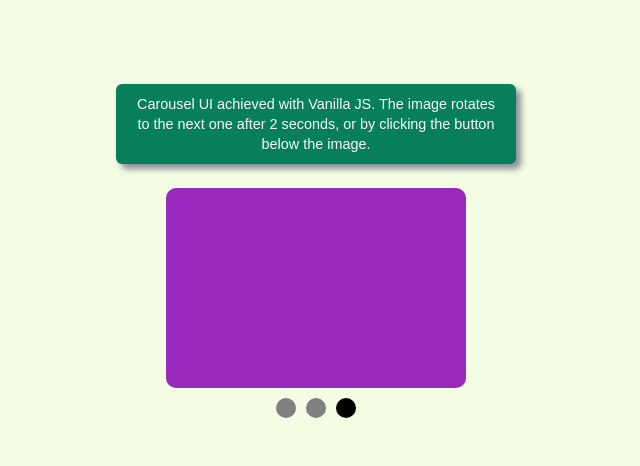
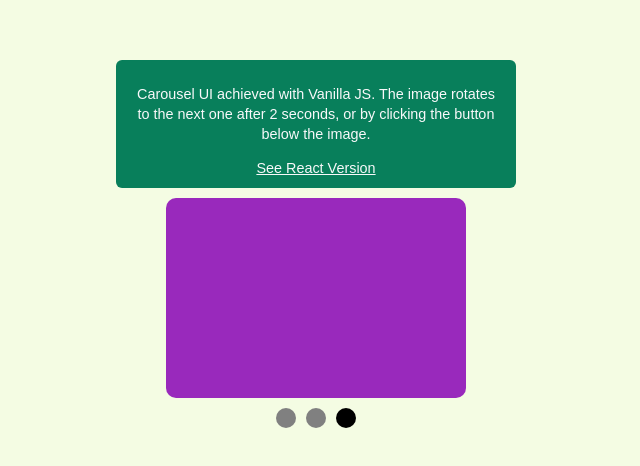
Before and after one commit to YutaMoriJP/carousel-vanilla, a website built with Parcel: page src/index.html in a window 1280 px wide. Shown: the part 164-630 px from the top of the page, without its empty margins (332-972 px from the left). Built offline with nearby package versions, Linux system fonts and the light colour scheme.

Commit message:
added react link

```diff
--- a/src/Header.js
+++ b/src/Header.js
@@ -1,11 +1,19 @@
 import Container from "./Container";
 import Text from "./Text";
 import append from "./append";
+import Link from "./Link";
 
 const Header = txt => {
   const Wrapper = Container("div", { class: "headWrapper" });
   const text = Text(txt, "p");
+  const link = Link({
+    href: "https://react-carousel-ui.netlify.app/",
+    target: "_blank",
+    rel: "noreferrer",
+  });
   append(Wrapper, text);
+  append(Wrapper, link);
+
   return Wrapper;
 };
 
--- /dev/null
+++ b/src/Link.js
@@ -0,0 +1,11 @@
+import createElement from "./createElement";
+import { addMultipleClasses } from "./addAttribute";
+
+const Link = attributes => {
+  const element = createElement("a");
+  element.textContent = "See React Version";
+  addMultipleClasses(element, attributes);
+  return element;
+};
+
+export default Link;
--- a/src/styles.css
+++ b/src/styles.css
@@ -72,22 +72,24 @@ img {
 .headWrapper {
     display:flex;
     justify-content: center;
-}
-
-.headWrapper > * {
+    flex-direction: column;
+    align-items: center;
     width: 80%;
     max-width: 400px;
     min-width:200px;
+    background:#087f5b;
+    border-radius: 6px;
+    border:0;
+    padding:10px 15px;
+    box-sizing: border-box;
+    margin:0 auto;
+}
+
+.headWrapper p , a{
     text-align:center;
     line-height: 20px;
     font-size: 0.9rem;
-    background:#087f5b;
-    border-radius: 6px;
-    border:0;
-    box-shadow: 5px 5px 6px #868e96;
-    color:#f8f9fa;
-    padding:10px 15px;
-    box-sizing: border-box;
+     color:#f8f9fa;
  }
 
 .btnContainer  button.currentButton {
```
Also changed, not shown: 5 other files.
